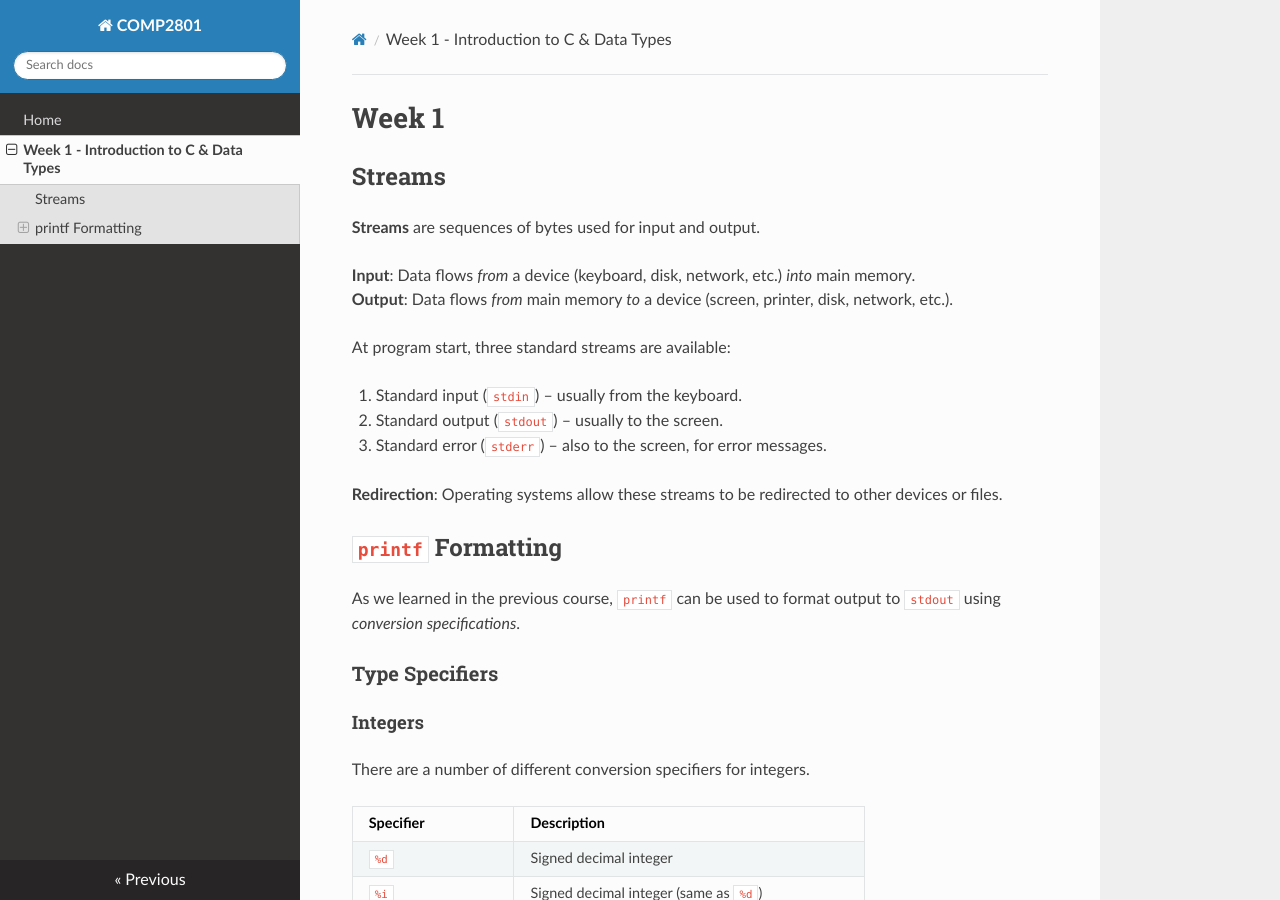
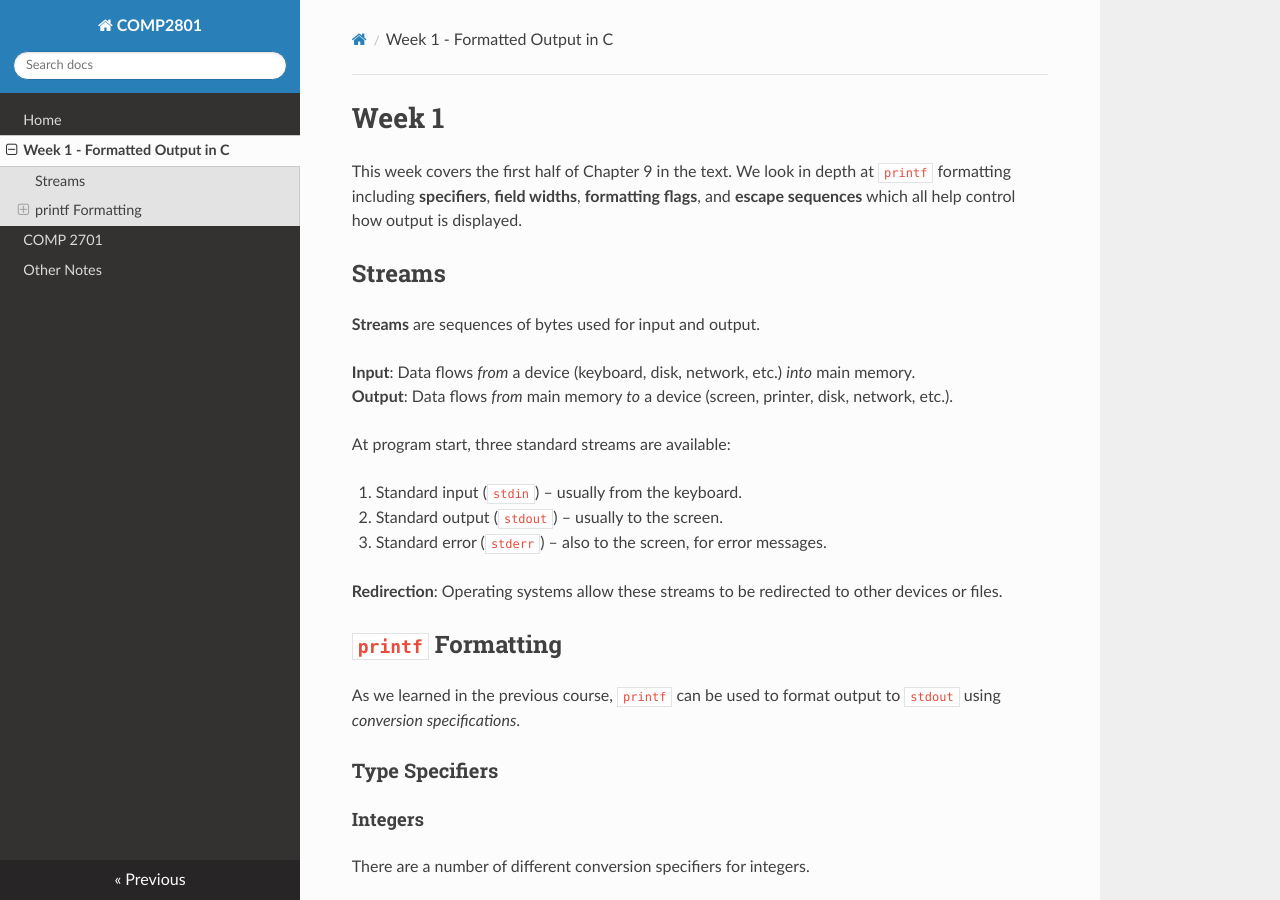
Before and after one commit to gdoyle87/COMP2801, an MkDocs documentation site: the page built from docs/wk_one.md, in a window 1280 px wide and 900 px high. Built offline with MkDocs 1.6.1, drawn with Linux system fonts in a browser that asks for light colours; nearby versions of some CDN libraries.

Commit message:
update notes with a header for the week and with links to COMP2701 and main gh page

```diff
--- a/docs/wk_one.md
+++ b/docs/wk_one.md
@@ -1,5 +1,8 @@
 # Week 1
 
+This week covers the first half of Chapter 9 in the text. We look in depth at
+`printf` formatting including **specifiers**, **field widths**, **formatting
+flags**, and **escape sequences** which all help control how output is displayed.
 
 ## Streams
 
@@ -313,6 +316,7 @@ typed directly or would otherwise be ambiguous.
 | `\t`   | Horizontal tab |
 | `\v`   | Vertical tab |
 | `%%`   | Percent symbol (`%`) |
+
 ---
 
 
@@ -348,3 +352,5 @@ Percent escapes (like <code>%d</code>, <code>%%</code>) are
 while <code>%%</code> is handled later by <code>printf</code>.
 </p>
 </details>
+<br>
+<br>
--- a/mkdocs.yml
+++ b/mkdocs.yml
@@ -2,7 +2,9 @@ site_name: COMP2801
 site_url: https://gdoyle87.github.io/COMP2801/
 nav:
   - Home: index.md
-  - Week 1 - Introduction to C & Data Types: wk_one.md
+  - Week 1 - Formatted Output in C: wk_one.md
+  - COMP 2701: https://gdoyle87.github.io/COMP2701
+  - Other Notes: https://gdoyle87.github.io/
 
 theme: readthedocs
 markdown_extensions:
```
Also changed, not shown: other parts of docs/wk_one.md (+3 -3 lines), site/404.html, site/index.html, site/search.html, site/search/search_index.json, site/wk_one/index.html.
